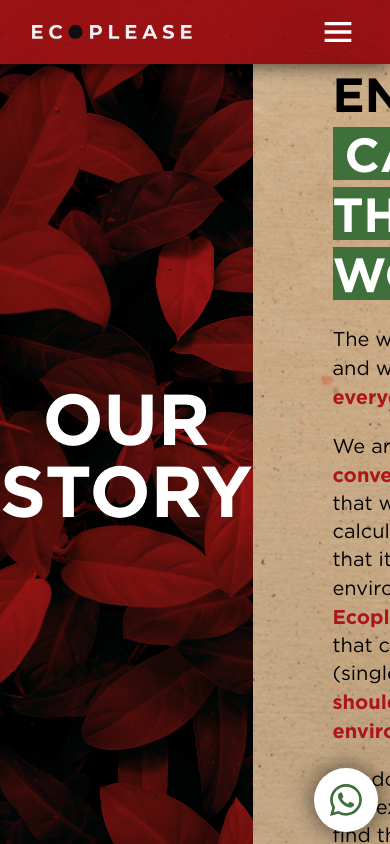
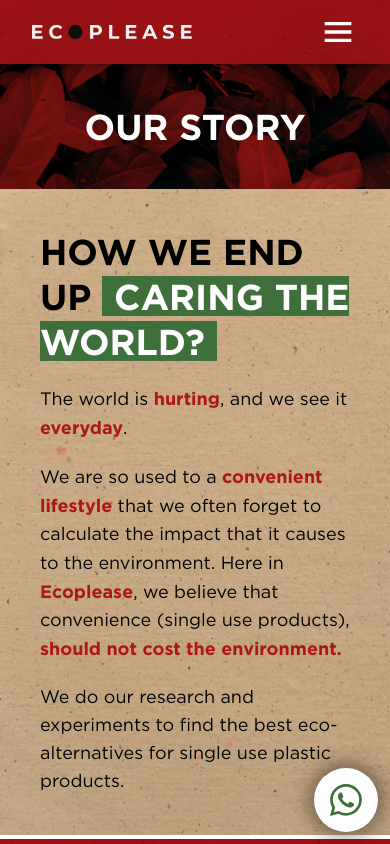
Before and after one commit to elianrichard/ecoplease, a Next.js app: page /about in a window 390 px wide. Shown: the top 844 px of the page. Built offline with nearby package versions, Linux system fonts and the light colour scheme; what prettier-plugin-tailwindcss would draw is missing.

Commit message:
responsive for our story and nav resize fix

```diff
--- a/components/Header/index.tsx
+++ b/components/Header/index.tsx
@@ -45,10 +45,10 @@
         </IconContext.Provider>
       </div>
       <div
-        className={`absolute top-[100%] left-0 flex w-screen flex-col items-center justify-between gap-10 bg-ecoRed py-10 shadow-[0px_10px_15px_-5px_rgba(0,0,0,0.5)] transition-opacity duration-200 ease-out lg:pointer-events-auto lg:static lg:h-full lg:w-full lg:flex-row lg:bg-transparent lg:py-0 lg:shadow-none ${
+        className={`absolute top-[100%] left-0 flex w-screen flex-col items-center justify-between gap-10 py-10 shadow-[0px_10px_15px_-5px_rgba(0,0,0,0.5)] transition-opacity duration-200 ease-out lg:pointer-events-auto lg:static lg:h-full lg:w-full lg:flex-row lg:bg-transparent lg:py-0 lg:shadow-none lg:transition-none ${
           isNavbarOpen
-            ? "pointer-events-auto opacity-100"
-            : "pointer-events-none opacity-0"
+            ? "pointer-events-auto opacity-100 bg-ecoRed"
+            : "pointer-events-none opacity-0 bg-transparent"
         } lg:opacity-100`}
       >
         <ul className="flex h-full w-full flex-col gap-10 lg:flex-row lg:gap-6 lg:py-0 xl:gap-12">
--- a/modules/AboutPage/OurStory.tsx
+++ b/modules/AboutPage/OurStory.tsx
@@ -5,29 +5,29 @@
 
 const OurStory = () => {
   return (
-    <div className="flex h-[calc(100vh-64px)] w-screen mb-1">
+    <div className="mb-1 flex w-screen flex-col md:h-[calc(100vh-64px)] md:flex-row">
       <div
-        className="flex h-full flex-[2] items-center justify-center bg-darkRed text-center text-7xl font-bold uppercase text-white"
+        className="flex h-full flex-[2] items-center justify-center bg-darkRed text-center text-4xl md:text-6xl font-bold uppercase leading-tight text-white lg:text-7xl lg:leading-tight"
         style={{
           backgroundImage: `url(${OurStoryBgImg.src})`,
           backgroundSize: "cover",
           backgroundBlendMode: "multiply",
         }}
       >
-        Our Story
+        <p className="px-10 py-10 md:py-0">Our Story</p>
       </div>
       <div
-        className="h-full flex-[3] bg-skinCream"
+        className="h-full flex-[4] bg-skinCream lg:flex-[3]"
         style={{
           backgroundImage: `url(${TextureImg.src})`,
           backgroundSize: "cover",
           backgroundBlendMode: "multiply",
         }}
       >
-        <div className="flex h-full w-full flex-col items-start justify-center gap-5 px-20 text-xl">
-          <p className="text-5xl font-bold uppercase leading-tight">
-            How we end up
-            <br />
+        <div className="flex h-full w-full flex-col items-start justify-center gap-5 px-10 py-10 text-lg md:py-0 lg:px-20 xl:text-xl">
+          <p className="text-4xl font-bold uppercase leading-tight xl:leading-tight xl:text-5xl">
+            How we end up{" "}
+            <br className="hidden md:block"/>
             <span className="bg-darkGreen px-3 text-white">
               caring the world?
             </span>
@@ -39,8 +39,8 @@
           </p>
           <p>
             We are so used to a
-            <span className="font-bold text-darkRed"> convenient</span>{" "}
-            lifestyle that we often forget to calculate the impact that it
+            <span className="font-bold text-darkRed"> convenient lifestyle</span>{" "}
+            that we often forget to calculate the impact that it
             causes to the environment. Here in
             <span className="font-bold text-darkRed"> Ecoplease</span>, we
             believe that convenience (single use products),{" "}
@@ -49,7 +49,7 @@
             </span>
           </p>
           <p>
-            We do our research and experiments to find the best eco alternatives
+            We do our research and experiments to find the best eco-alternatives
             for single use plastic products.
           </p>
         </div>
```
